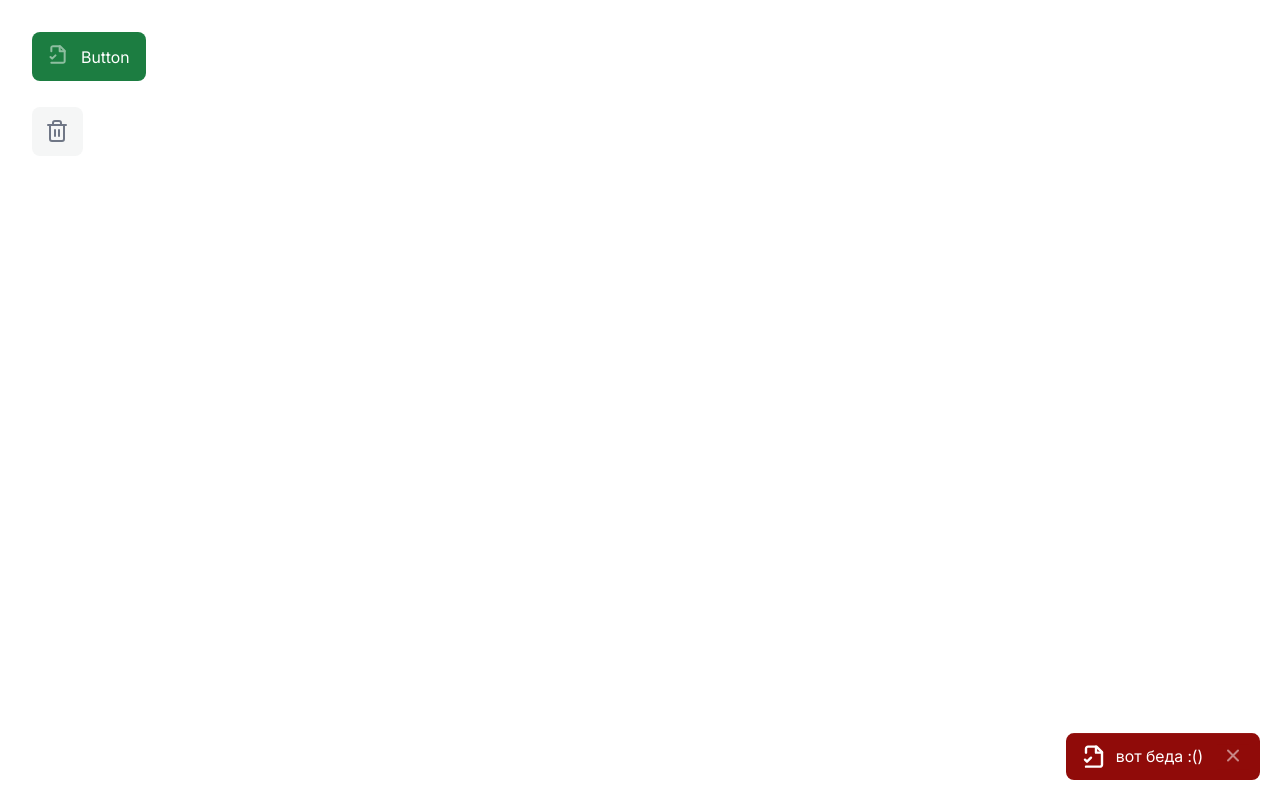
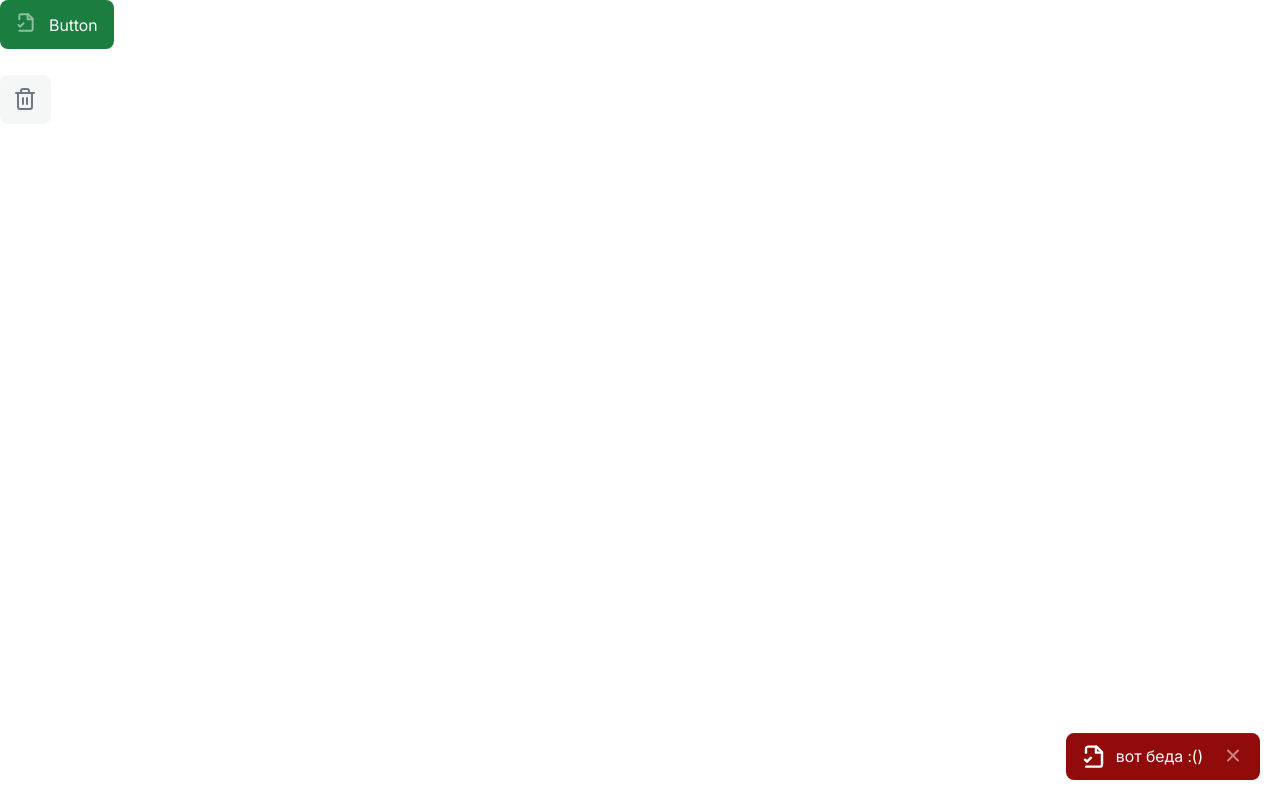
Before and after one commit to ase444ka/my-books, a Vue app: page / in a window 1280 px wide. Built offline with nearby package versions, Linux system fonts and the light colour scheme.

Commit message:
fix base layout

```diff
--- a/src/assets/base.css
+++ b/src/assets/base.css
@@ -48,6 +48,9 @@
 
 body {
   min-height: 100vh;
+  width: 100%;
+  padding: 0;
+  margin: 0;
   color: var(--color-text);
   background: var(--color-background);
   transition:
--- a/src/assets/main.scss
+++ b/src/assets/main.scss
@@ -1,11 +1,6 @@
 @import './base.css';
 
-#app {
-  max-width: 1280px;
-  margin: 0 auto;
-  padding: 2rem;
-  font-weight: normal;
-}
+
 
 h1 {
   font-family: Inter;
```
